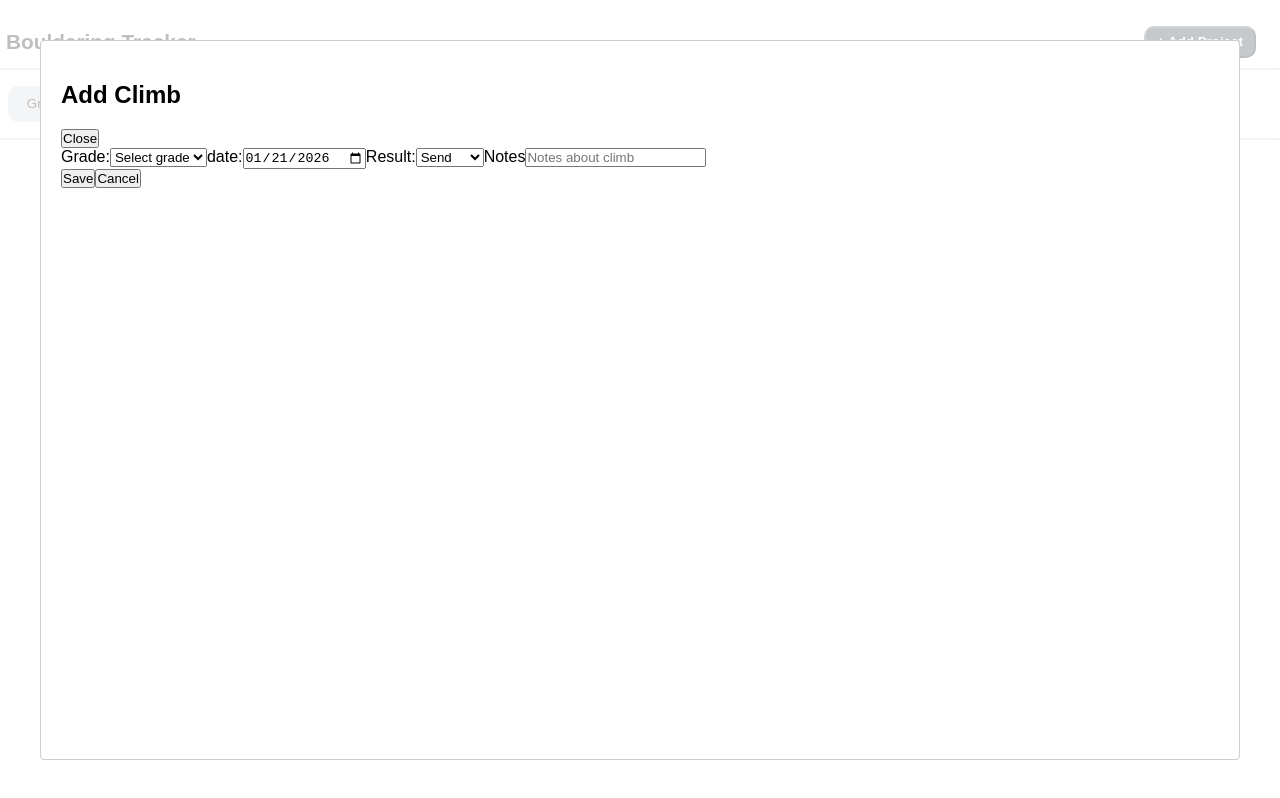
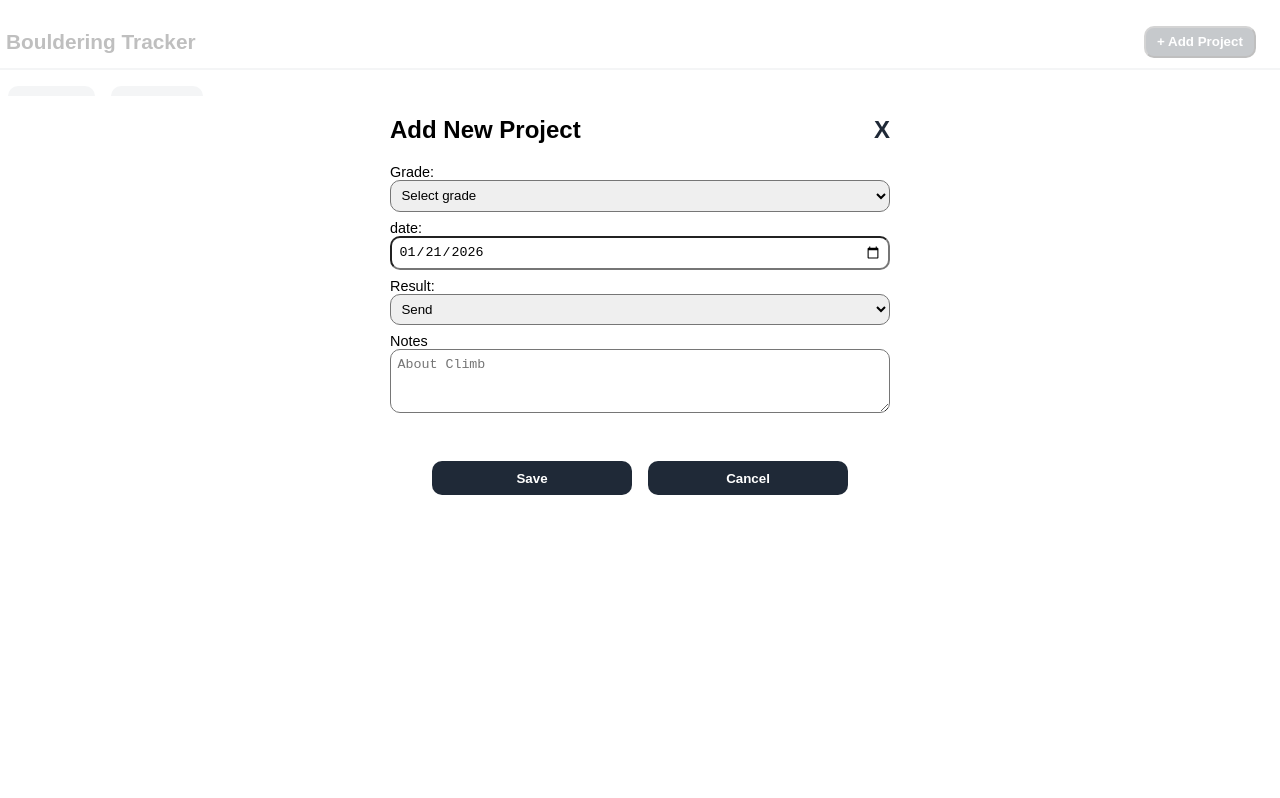
Before and after one commit to Alto0327/Bouldering-Tracker, a React (Vite) app: page / in a window 1280 px wide. Both pictures are taken after a click on the button "+ Add Project". Built offline with nearby package versions, Linux system fonts and the light colour scheme.

Commit message:
style: update modal and form layout

```diff
--- a/src/App.css
+++ b/src/App.css
@@ -80,3 +80,74 @@
   border: none;
   border-radius: 10px;
 }
+/* Add Climb Form */
+
+.Modal {
+  position: fixed;
+  top: 12vh;
+  left: 50%;
+  transform: translateX(-50%);
+  width: 100%;
+  background: white;
+}
+
+.climb-form {
+  max-width: 500px;
+  margin: 0 auto;
+}
+
+.climb-form__header{
+  display: flex;
+  align-items: center;
+  justify-content: space-between;
+}
+
+.climb-form__header button{
+  font-size: 1.5rem;
+  color: var(--black);
+  background-color: white;
+  border: none;
+  font-weight: bold;
+  height: fit-content;
+}
+
+.climb-form__fields{
+  display: flex;
+  flex-direction: column;
+}
+
+.climb-form__fields label {
+  display: flex;
+  flex-direction: column;
+  font-size: 0.9rem;
+  margin-bottom: .5rem;
+}
+
+.climb-form__actions{
+  margin-top: 5vh;
+  display: flex;
+  gap: 1rem;
+  justify-content: center;
+}
+
+.climb-form__actions button{
+  width: 40%;
+  padding:.7em 1em;
+  font-weight: bold;
+  background-color: var(--black);
+  color: white;
+  border: none;
+  border-radius: 10px;
+}
+
+.climb-form__fields input,
+.climb-form__fields select,
+.climb-form__fields textarea{
+  padding: .4rem;
+  box-sizing: border-box;
+  border-radius: 10px;
+}
+
+.climb-form__fields textarea {
+  min-height: 4rem;
+}
--- a/src/features/climbs/ClimbsPage.jsx
+++ b/src/features/climbs/ClimbsPage.jsx
@@ -52,7 +52,8 @@ export default function ClimbsPage() {
       <Modal
         isOpen={modalIsOpen}
         onRequestClose={closeModal}
-        contentLabel="Add Climb"
+        contentLabel="Add New Project"
+        className="Modal"
       >
         <AddClimbForm onAdd={addClimb} closeModal={closeModal} />
       </Modal>
--- a/src/features/climbs/components/AddClimbForm.jsx
+++ b/src/features/climbs/components/AddClimbForm.jsx
@@ -31,8 +31,8 @@ export default function AddClimbForm({onAdd , closeModal}){
     return(
         <form onSubmit={handleSubmit} className="climb-form">
             <div className="climb-form__header">
-                <h2>Add Climb</h2>
-                <button type="button" onClick={closeModal}>Close</button>
+                <h2>Add New Project</h2>
+                <button type="button" onClick={closeModal}>X</button>
             </div>
             <div className="climb-form__fields">
                 <label>Grade:
@@ -57,7 +57,7 @@ export default function AddClimbForm({onAdd , closeModal}){
                     </select>
                 </label>
                 <label>Notes
-                    <input type="text" value={note} onChange={(e) => setNote(e.target.value)} placeholder="Notes about climb"/>
+                    <textarea type="text" value={note} onChange={(e) => setNote(e.target.value)} placeholder="About Climb"/>
                 </label>
             </div>
             <div className="climb-form__actions">
```
